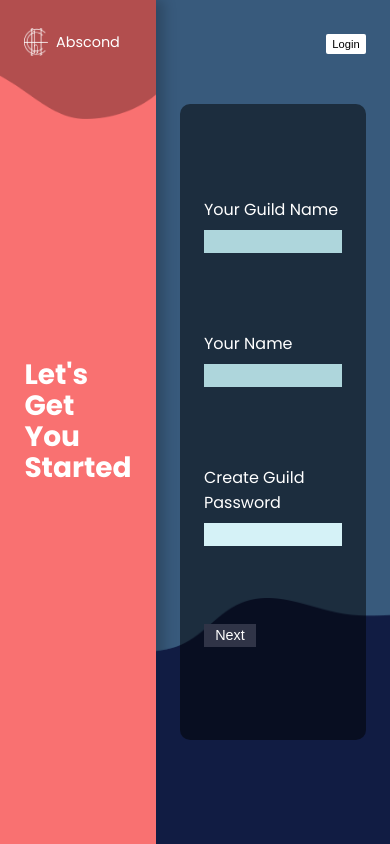
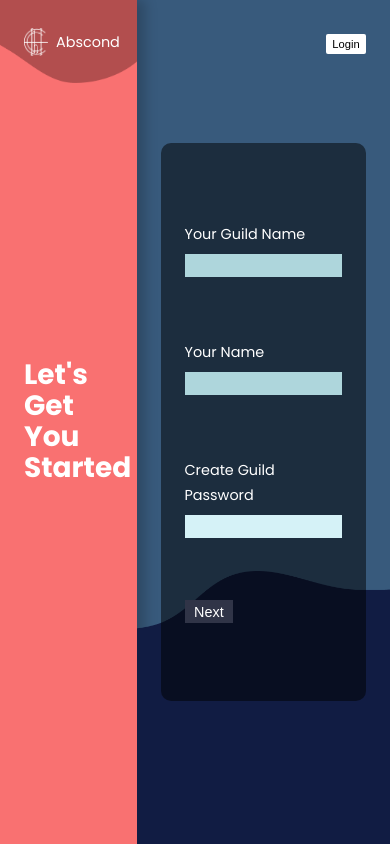
Before and after one commit to 1611Aryan/Abscond, a React (Create React App) app: page /register/create in a window 390 px wide. Built offline with nearby package versions, Linux system fonts and the light colour scheme.

Commit message:
Responsive fix and ported to react-router-dom v6

```diff
--- a/package.json
+++ b/package.json
@@ -10,10 +10,11 @@
     "@types/node": "^16.11.6",
     "@types/react": "^17.0.33",
     "@types/react-dom": "^17.0.10",
+    "history": "5",
     "react": "^17.0.2",
     "react-dom": "^17.0.2",
     "react-icons": "^4.3.1",
-    "react-router-dom": "^5.3.0",
+    "react-router-dom": "6",
     "react-scripts": "4.0.3",
     "styled-components": "^5.3.1",
     "typescript": "^4.4.4",
--- a/src/App.tsx
+++ b/src/App.tsx
@@ -1,20 +1,26 @@
 import styled from "styled-components"
 import Home from "./Pages/Home"
 import Regsiter from "./Pages/Register"
-import { Switch, Route } from "react-router-dom"
+import { Routes, Route } from "react-router-dom"
+import REGISTER_HOME from "./Components/Register/REGISTER_HOME"
+import CreateTeam from "./Components/Register/CreateTeam"
+import JoinTeam from "./Components/Register/JoinTeam"
 
 //? Main App Component
 function App() {
   return (
     <StyledApp>
-      <Switch>
-        <Route path="/register">
-          <Regsiter />
+      <Routes>
+        <Route path="/register" element={<Regsiter />}>
+          <Route index element={<REGISTER_HOME />} />
+
+          <Route path="create" element={<CreateTeam />} />
+
+          <Route path="join" element={<JoinTeam />} />
         </Route>
-        <Route path="/">
-          <Home />
-        </Route>
-      </Switch>
+
+        <Route path="/" element={<Home />} />
+      </Routes>
     </StyledApp>
   )
 }
--- a/src/Components/Register/CreateTeam.tsx
+++ b/src/Components/Register/CreateTeam.tsx
@@ -120,6 +120,8 @@ const StyledCreateTeam = styled.div`
     display: grid;
     place-items: center;
 
+    padding: var(--padding);
+
     position: relative;
     overflow: hidden;
 
@@ -155,7 +157,7 @@ const StyledCreateTeam = styled.div`
       }
 
       label {
-        font-size: clamp(1rem, 2vw, 1.5rem);
+        font-size: clamp(0.9rem, 2vw, 1.5rem);
         color: #fff;
       }
 
@@ -179,7 +181,7 @@ const StyledCreateTeam = styled.div`
         }
       }
       button {
-        padding: clamp(0.2rem, 1vw, 0.4rem) clamp(0.7rem, 2vw, 1rem);
+        padding: clamp(0.2rem, 1vw, 0.4rem) clamp(0.6rem, 2vw, 1rem);
         font-size: clamp(0.9rem, 2vw, 1.25rem);
         background: #303447;
         color: #fff;
@@ -206,7 +208,7 @@ const StyledCreateTeam = styled.div`
     }
     .right {
       width: 60%;
-      padding: var(--padding);
+
       .vector2 {
         position: absolute;
         bottom: -10%;
@@ -215,6 +217,33 @@ const StyledCreateTeam = styled.div`
       }
       form {
         width: 100%;
+        height: 70%;
+      }
+    }
+  }
+
+  @media only screen and (max-width: 400px) {
+    .left {
+      width: 35%;
+      .vector1 {
+        position: absolute;
+        top: -20%;
+        left: -60%;
+        width: 180%;
+      }
+    }
+    .right {
+      width: 65%;
+
+      .vector2 {
+        position: absolute;
+        bottom: -10%;
+        right: -50%;
+        width: 200%;
+      }
+      form {
+        width: 100%;
+        height: 70%;
       }
     }
   }
--- a/src/Components/Register/JoinTeam.tsx
+++ b/src/Components/Register/JoinTeam.tsx
@@ -113,6 +113,8 @@ const StyledCreateTeam = styled.div`
     display: grid;
     place-items: center;
 
+    padding: var(--padding);
+
     position: relative;
     overflow: hidden;
 
@@ -148,7 +150,7 @@ const StyledCreateTeam = styled.div`
       }
 
       label {
-        font-size: clamp(1rem, 2vw, 1.5rem);
+        font-size: clamp(0.9rem, 2vw, 1.5rem);
         color: #fff;
       }
 
@@ -168,12 +170,12 @@ const StyledCreateTeam = styled.div`
         width: 100%;
         display: flex;
         > * + * {
-          margin-left: clamp(0.7rem, 1vw, 1.5rem);
+          margin-left: clamp(0.6rem, 1vw, 1.5rem);
         }
       }
       button {
-        padding: clamp(0.2rem, 1vw, 0.4rem) clamp(0.7rem, 2vw, 1rem);
-        font-size: clamp(0.9rem, 2vw, 1.25rem);
+        padding: clamp(0.2rem, 1vw, 0.4rem) clamp(0.6rem, 1vw, 1rem);
+        font-size: clamp(0.8rem, 2vw, 1.25rem);
         background: #303447;
         color: #fff;
 
@@ -188,7 +190,7 @@ const StyledCreateTeam = styled.div`
   }
 
   @media only screen and (max-width: 500px) {
-    .left {
+    .right {
       width: 40%;
       .vector1 {
         position: absolute;
@@ -197,7 +199,7 @@ const StyledCreateTeam = styled.div`
         width: 180%;
       }
     }
-    .right {
+    .left {
       width: 60%;
 
       .vector2 {
@@ -208,6 +210,33 @@ const StyledCreateTeam = styled.div`
       }
       form {
         width: 100%;
+        height: 70%;
+      }
+    }
+  }
+
+  @media only screen and (max-width: 400px) {
+    .right {
+      width: 35%;
+      .vector1 {
+        position: absolute;
+        top: -20%;
+        left: -60%;
+        width: 180%;
+      }
+    }
+    .left {
+      width: 65%;
+
+      .vector2 {
+        position: absolute;
+        bottom: -10%;
+        right: -50%;
+        width: 200%;
+      }
+      form {
+        width: 100%;
+        height: 70%;
       }
     }
   }
--- a/src/Components/Register/REGISTER_HOME.tsx
+++ b/src/Components/Register/REGISTER_HOME.tsx
@@ -7,13 +7,13 @@ import create_jpg from "./../../Media/Register/create.jpg"
 
 import join_webp from "./../../Media/Register/join.webp"
 import join_jpg from "./../../Media/Register/join.jpg"
-import { useHistory } from "react-router"
+import { useNavigate } from "react-router"
 
 const Register_HOME = () => {
-  const history = useHistory()
+  const navigate = useNavigate()
 
   const changePage = (path: "create" | "join") => {
-    history.push("/register/" + path)
+    navigate("/register/" + path)
   }
 
   return (
--- a/src/Pages/Register.tsx
+++ b/src/Pages/Register.tsx
@@ -1,23 +1,12 @@
-import { Route } from "react-router"
+import { Outlet } from "react-router"
 import styled from "styled-components"
 import Navbar from "../Components/Navbar"
-import CreateTeam from "../Components/Register/CreateTeam"
-import JoinTeam from "../Components/Register/JoinTeam"
-import REGISTER_HOME from "../Components/Register/REGISTER_HOME"
 
 const Regsiter: React.FC<{}> = () => {
   return (
     <StyledRegister>
       <Navbar />
-      <Route path="/register" exact>
-        <REGISTER_HOME />
-      </Route>
-      <Route path="/register/create" exact>
-        <CreateTeam />
-      </Route>
-      <Route path="/register/join" exact>
-        <JoinTeam />
-      </Route>
+      <Outlet />
     </StyledRegister>
   )
 }
```
Also changed, not shown: 1 other file (tests, documents, lock files or other folders).
